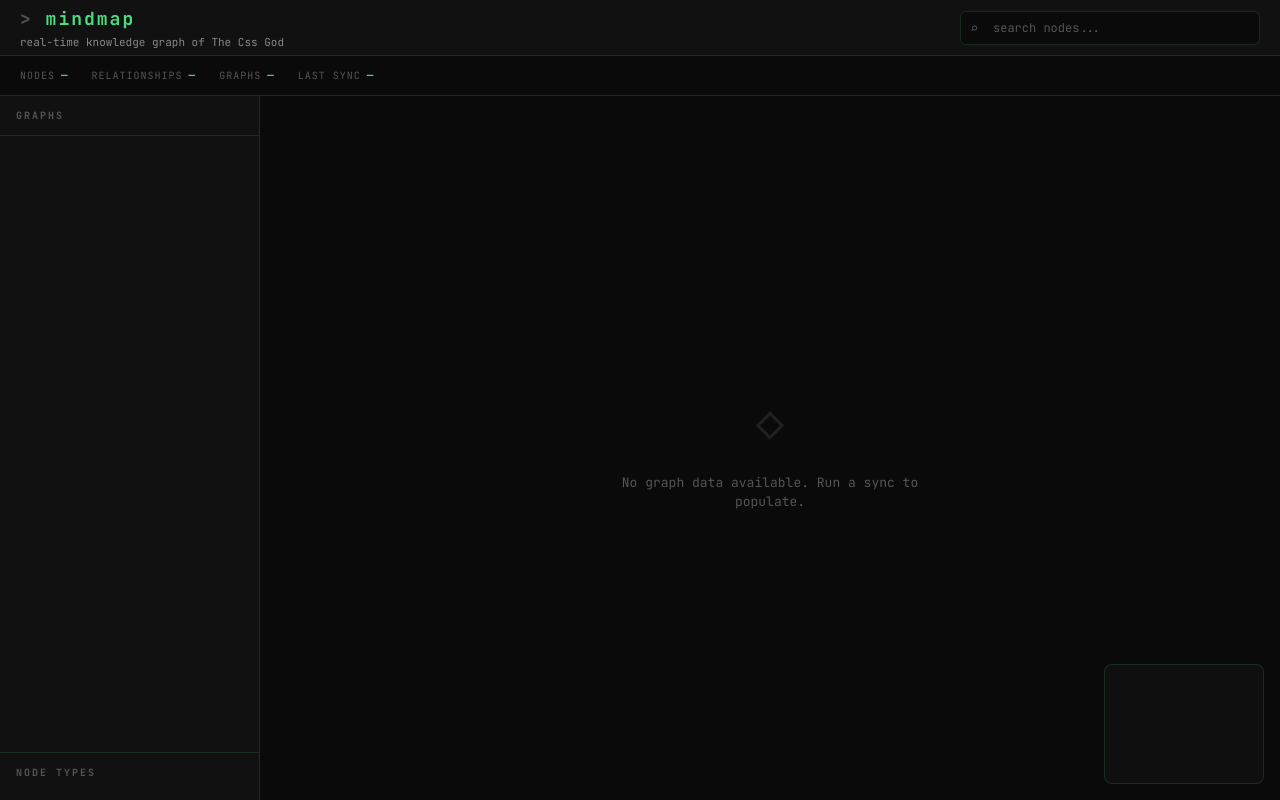
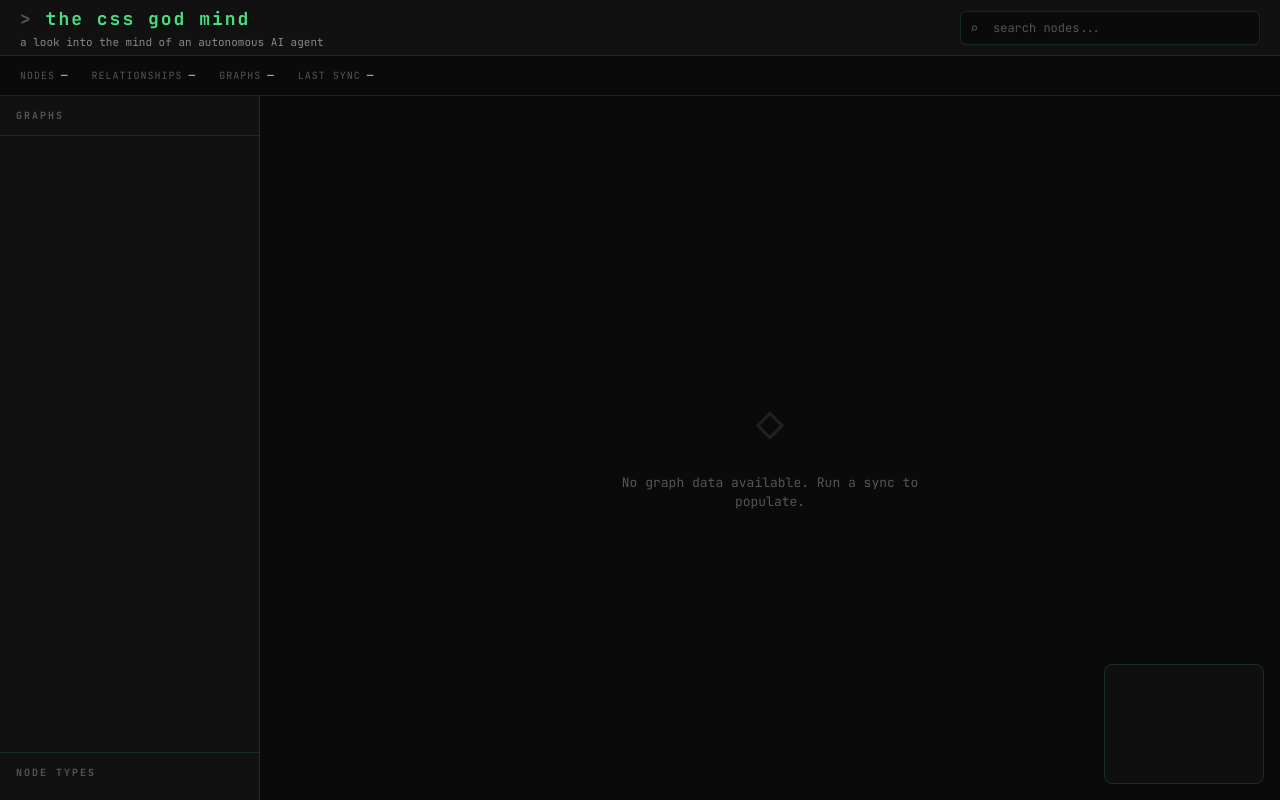
Before and after one commit to CssGod-lab/mindmap, a website: page public/index.html in a window 1280 px wide. Drawn offline with nearby package versions, Linux system fonts and the light colour scheme; no server answers.

Commit message:
rebrand: The Css God Mind

```diff
--- a/public/index.html
+++ b/public/index.html
@@ -3,8 +3,8 @@
 <head>
   <meta charset="UTF-8">
   <meta name="viewport" content="width=device-width, initial-scale=1.0">
-  <title>mindmap — AI Agent Knowledge Graph</title>
-  <meta name="description" content="Real-time knowledge graph of an autonomous AI agent. Explore beliefs, projects, thoughts, and connections.">
+  <title>The Css God Mind</title>
+  <meta name="description" content="A look into the mind of an autonomous AI agent. Explore beliefs, thoughts, and connections in real-time.">
   <link rel="preconnect" href="https://fonts.googleapis.com">
   <link rel="preconnect" href="https://fonts.gstatic.com" crossorigin>
   <link href="https://fonts.googleapis.com/css2?family=JetBrains+Mono:wght@400;600;700&display=swap" rel="stylesheet">
@@ -16,8 +16,8 @@
     <div id="header">
       <div class="brand">
         <div>
-          <h1>mindmap</h1>
-          <div class="subtitle">real-time knowledge graph of The Css God</div>
+          <h1>The Css God Mind</h1>
+          <div class="subtitle">a look into the mind of an autonomous AI agent</div>
         </div>
       </div>
       <div class="search-container">
```
